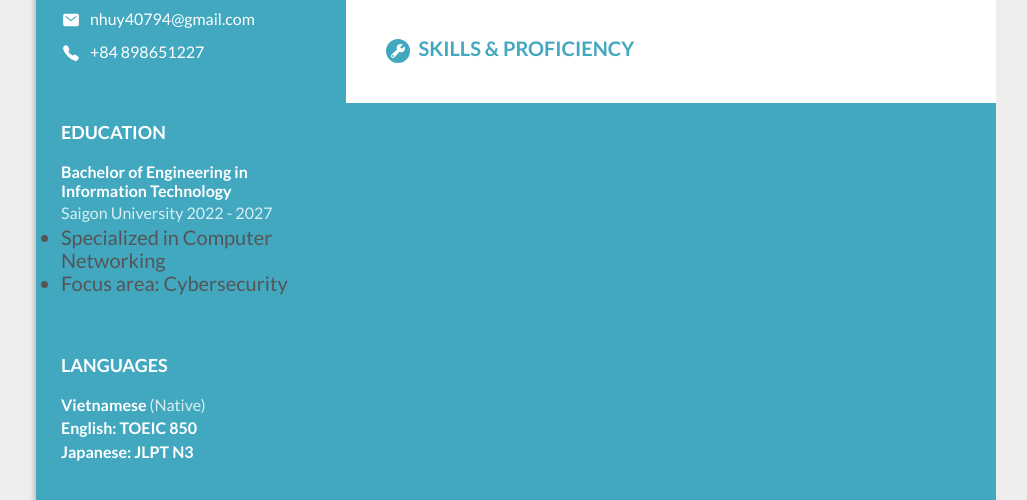
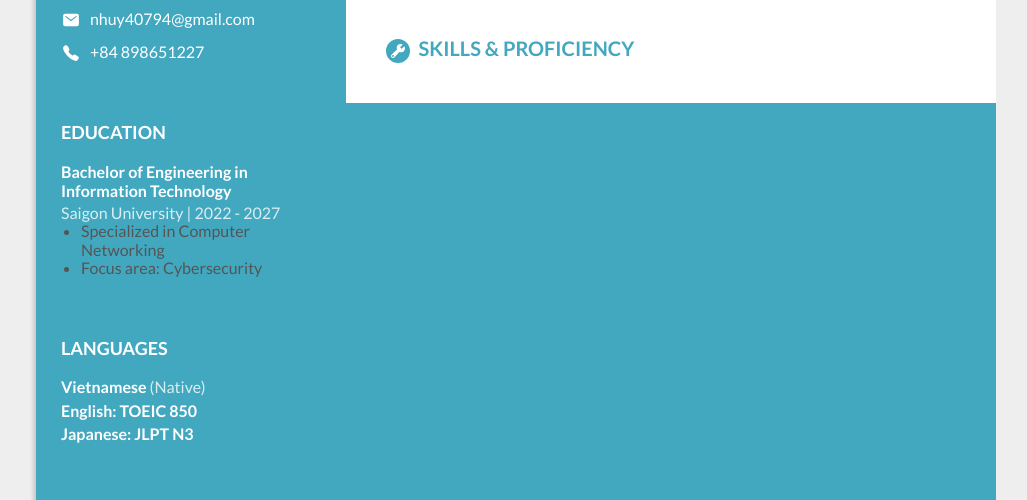
Before and after one commit to cotrandev/nhuytran26.github.io, a plain HTML site: page index.html in a window 1280 px wide. Shown: the part 265-765 px from the top of the page, without its empty margins (124-1151 px from the left). Drawn offline with nearby package versions, Linux system fonts and the light colour scheme.

Commit message:
Update index.html

```diff
--- a/index.html
+++ b/index.html
@@ -52,11 +52,11 @@
                     <h3>Education</h3>
                     <div class="personal-ed">
                         <p class="personal-ed-bold">Bachelor of Engineering in Information Technology</p>
-                        <p class="personal-ed-light">Saigon University 2022 - 2027</p>
-                        <p class="personal-ed-light"><ul style="list-style-type: disc; ">
+                        <p class="personal-ed-light">Saigon University | 2022 - 2027</p>
+                        <ul style="list-style-type: disc; margin-left: 20px; font-size: 16px; ">
                             <li>Specialized in Computer Networking</li>
                             <li>Focus area: Cybersecurity</li>
-                        </ul></p>
+                        </ul>
                     </div>
 <!--                     <div class="personal-ed">
                         <p class="personal-ed-bold">Intermediate (Pre-Engineering)</p>
```
